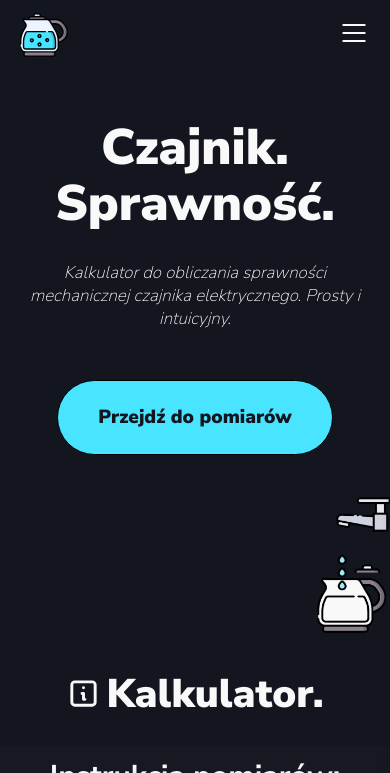
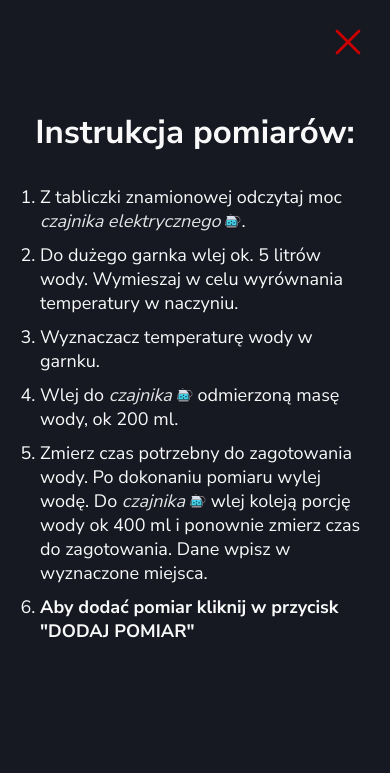
Before and after one commit to brylocode/kettle_ver_3.0, a plain HTML site: page index.html in a window 390 px wide. Both pictures are taken after a click on the picture 83 px from the left and 693 px from the top of the page. Shown: the top 773 px of the page. Drawn offline with nearby package versions, Linux system fonts and the light colour scheme.

Commit message:
fix instruction

```diff
--- a/index.html
+++ b/index.html
@@ -81,6 +81,9 @@
                     Kalkulator.
                 </p>
                 <aside class="instruction">
+                    <span class="instruction__close-btn instruction__close-btn-js">
+                        <img src="assets/menu-x.svg" alt="menu-icon" class="menu-icon">
+                    </span>
                     <h3 class="instruction__title">Instrukcja pomiarów:</h3>
                     <ol class="instruction__steps">
                         <li>Z tabliczki znamionowej odczytaj moc <span class="kettle">czajnika elektrycznego</span>.
--- a/js/main.js
+++ b/js/main.js
@@ -1,7 +1,7 @@
 const nav = document.querySelector('.nav');
 
 window.addEventListener('scroll', () => {
-    console.log(window.scrollY);
+    // console.log(window.scrollY);
     // console.log(window.innerWidth);
 
     window.scrollY > 0 ? nav.classList.add('nav--sticky') : nav.classList.remove('nav--sticky');
@@ -10,10 +10,15 @@ window.addEventListener('scroll', () => {
 
 const instruction = document.querySelector('.instruction');
 const instructionIcon = document.querySelector('.instruction-icon');
+const instructionCloseBtn = document.querySelector('.instruction__close-btn-js');
 
 
 const handleShowInstruction = () => {
-    instruction.classList.toggle('instruction--active')
+    instruction.classList.add('instruction--active')
+}
+const handleCloseInstruction = () => {
+    instruction.classList.remove('instruction--active')
 }
 
 instructionIcon.addEventListener('click', handleShowInstruction)
+instructionCloseBtn.addEventListener('click', handleCloseInstruction)
--- a/scss/_main.scss
+++ b/scss/_main.scss
@@ -49,23 +49,44 @@
 }
 
 .instruction {
-  font-size: 1.6rem;
-  opacity: 0;
-  height: 0;
-  transition: opacity 0.3s, height 1s;
+
+ display: none;
+  z-index: 1000;
+  font-size: 1.8rem;
+  opacity: 1;
+  padding-top: 10rem;
+  // height: 0;
+  // transition: opacity 0.3s, height 1s;
   background-color: lighten($second-color, 1);
   // border-radius: 0.7rem;
   // box-shadow: rgba(35, 46, 60, 4%) 0 2px 4px 0;
 
+&__close-btn{
+  position: absolute;
+  top: 1rem;
+  right: 1rem;
+  padding: 1rem;
+  cursor: pointer;
+}
+
   &.instruction--active {
-    opacity: 1;
-    height: 1000px;
+    position: fixed;
+    overflow-y:scroll;
+    overflow-x:hidden;
+    display: block;
+    // opacity: 1;
+    // height: 1000px;
+     top: 0;
+  bottom: 0;
+  left: 0;
+  right: 0;
   }
 
   &__title {
     text-align: center;
-    font-size: 3rem;
+    font-size: 3.3rem;
     padding-top: 1rem;
+    font-weight: 700;
   }
 
   &__steps {
```
Also changed, not shown: css/style.css, 1 other file.
